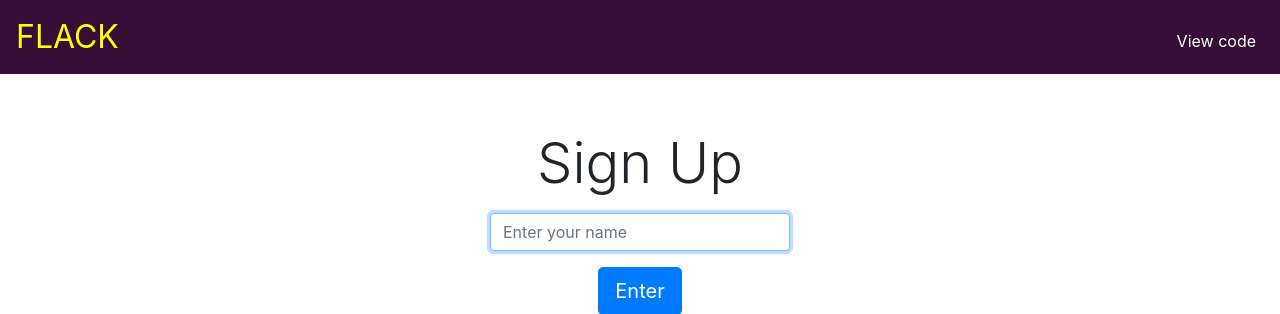
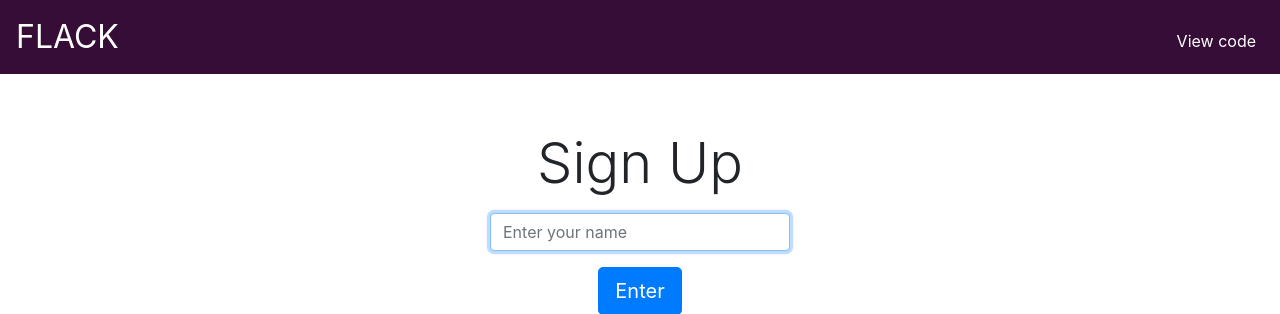
Before and after one commit to minhajul-karim/flack, a Flask app: page /sign_in in a window 1280 px wide. Shown: the top 314 px of the page. Run offline with Flask 2, Linux system fonts and the light colour scheme; some libraries are stand-ins or nearby versions.

Commit message:
Remove anchor from nav-brand

```diff
--- a/static/css/style.css
+++ b/static/css/style.css
@@ -1,5 +1,7 @@
 ul,
-li {
+li,
+body,
+p {
   margin: 0;
   padding: 0;
   list-style: none;
@@ -11,6 +13,7 @@ li {
 }
 
 nav .navbar-brand {
+  color: #fff !important;
   font-size: xx-large;
 }
 
@@ -19,7 +22,7 @@ nav .navbar-brand {
 }
 
 .navbar .nav-link:hover {
-  color: yellow !important;
+  color: #ecf0f1 !important;
 }
 
 #signup-area {
--- a/static/scss/style.scss
+++ b/static/scss/style.scss
@@ -1,5 +1,7 @@
 ul,
-li {
+li,
+body,
+p {
     margin: 0;
     padding: 0;
     list-style: none;
@@ -11,6 +13,7 @@ li {
 }
 
 nav .navbar-brand {
+    color: #fff !important;
     font-size: xx-large;
 }
 
@@ -19,7 +22,7 @@ nav .navbar-brand {
 }
 
 .navbar .nav-link:hover {
-    color: yellow !important;
+    color: #ecf0f1 !important;
 }
 
 // Sing up
--- a/templates/sign_in.html
+++ b/templates/sign_in.html
@@ -36,9 +36,7 @@
 <body>
     <nav class="navbar navbar-expand-md navbar-light bg-light border custom-nav">
         <!-- Logo -->
-        <a class="navbar-brand" href="#">
-            <span style="color: yellow;">FLACK</span>
-        </a>
+        <p class="navbar-brand">FLACK</p>
         <!-- Hamburger icon -->
         <button aria-controls="navbar" aria-expanded="false" aria-label="Toggle navigation" class="navbar-toggler"
             data-target="#navbar" data-toggle="collapse" type="button">
```
Also changed, not shown: templates/home.html (+5 -4 lines), 1 other file.
